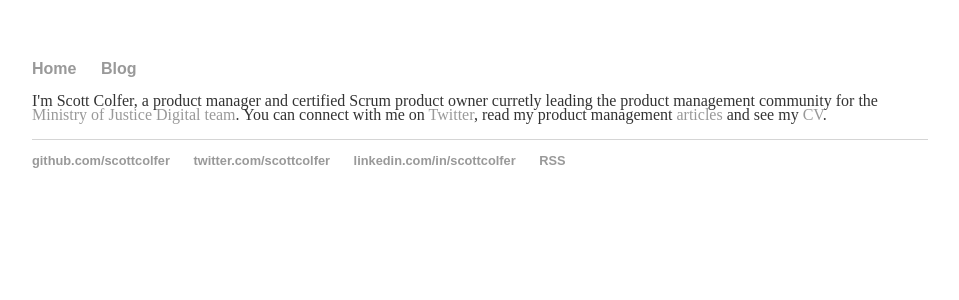
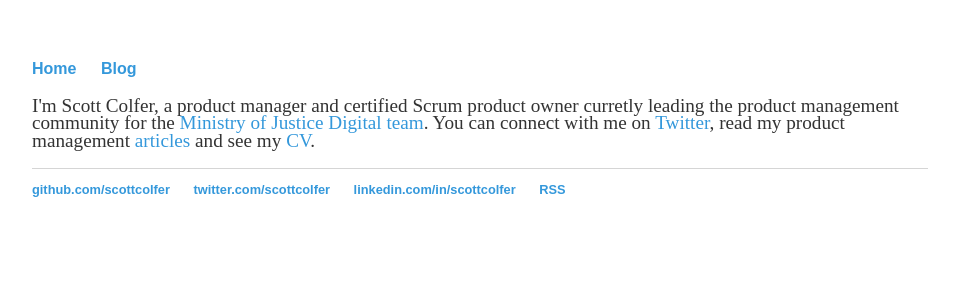
Before and after one commit to scottcolfer/scottcolfer.github.io, a Jekyll site: the page built from index.html, in a window 1280 px wide. Shown: the top 300 px of the page, without its empty margins (160-1119 px from the left). Built offline with Jekyll 4.4.1, drawn with Linux system fonts in a browser that asks for light colours.

Commit message:
Update main.css
Change to font size, header size and link colour.

```diff
--- a/css/main.css
+++ b/css/main.css
@@ -14,17 +14,17 @@ nav ul li, footer ul li {
 }
 a {
     text-decoration: none;
-    color: #999;
+    color: #3498DB;
 }
 a:hover {
     text-decoration: underline;
 }
 h1 {
-    font-size: 3em;
+    font-size: 2em;
     font-family: Arial, "Helvetica Neue", Helvetica, sans-serif;
 }
 p {
-    font-size: 1.0em;
+    font-size: 1.2em;
     line-height: 0.9em;
     color: #333;
 }
@@ -35,7 +35,7 @@ footer {
 
 ul.posts {
     margin: 20px auto 40px;
-    font-size: 1.0em;
+    font-size: 1.2em;
 }
 
 ul.posts li {
```
